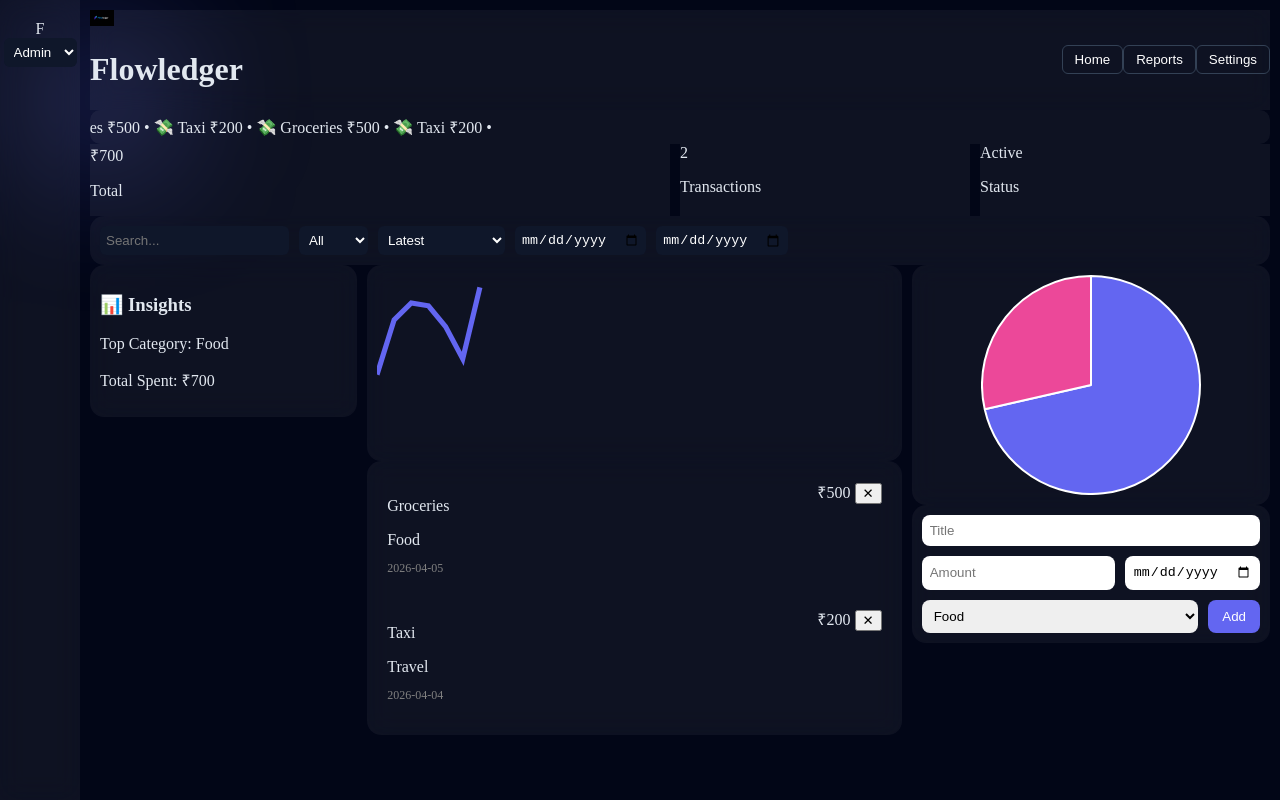
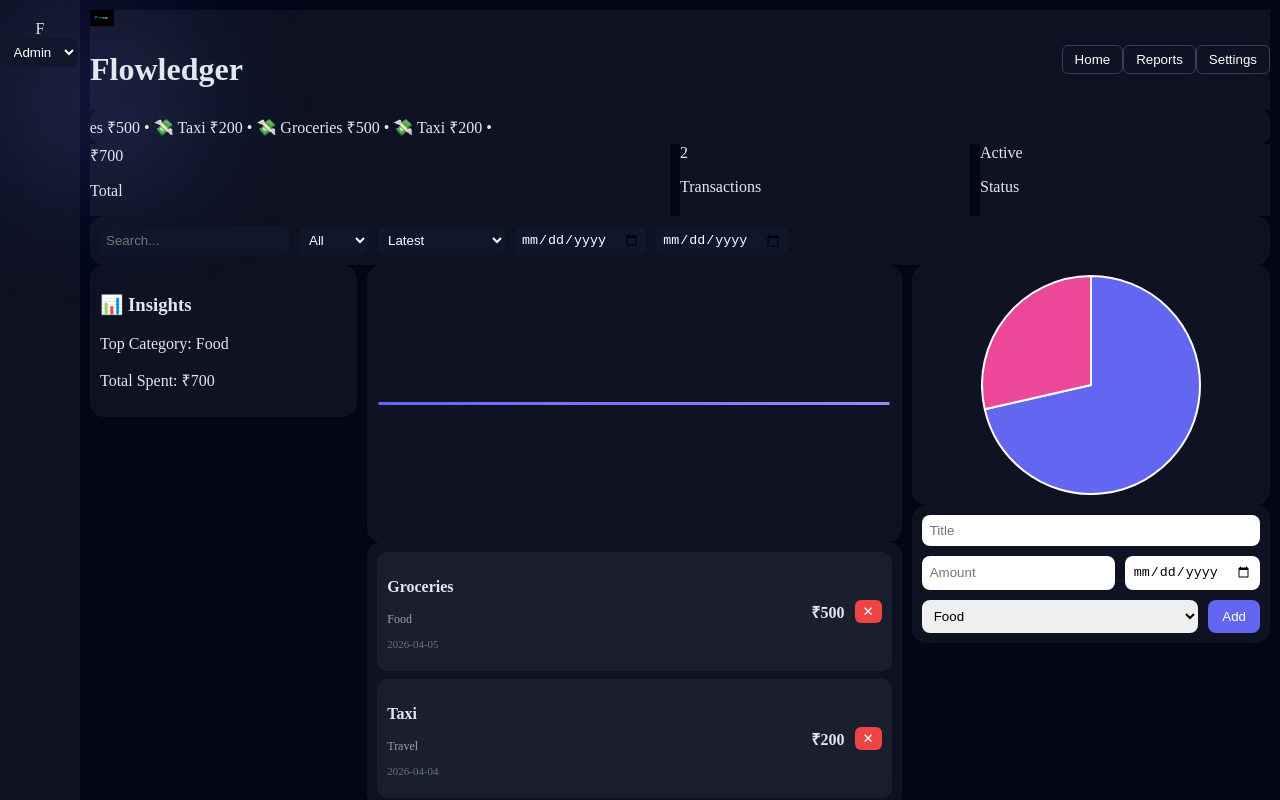
Before and after one commit to SujalManglani/Flowledger, a Vue app: page /dashboard in a window 1280 px wide. Built offline with nearby package versions, Linux system fonts and the light colour scheme.

Commit message:
Final submission update

```diff
--- a/src/components/dashboard/WaveChart.vue
+++ b/src/components/dashboard/WaveChart.vue
@@ -1,34 +1,95 @@
 <script setup>
-import { ref, onMounted } from "vue";
+import { Line } from "vue-chartjs";
+import {
+  Chart as ChartJS,
+  LineElement,
+  CategoryScale,
+  LinearScale,
+  PointElement,
+  Tooltip,
+  Filler
+} from "chart.js";
+import { computed, onMounted, ref } from "vue";
 
-const points = ref([]);
+ChartJS.register(
+  LineElement,
+  CategoryScale,
+  LinearScale,
+  PointElement,
+  Tooltip,
+  Filler
+);
 
+const props = defineProps({ transactions: Array });
+
+/* ANIMATION STATE */
+const animatedData = ref([]);
+
+/* PREPARE DATA */
+const baseData = computed(() => props.transactions.map(t => t.amount));
+
+/* FLOWING EFFECT */
 onMounted(() => {
+  animatedData.value = [...baseData.value];
+
   setInterval(() => {
-    const val = Math.random() * 100;
-    points.value.push(val);
+    if (baseData.value.length > 0) {
+      const newData = [...animatedData.value];
+      newData.push(baseData.value[Math.floor(Math.random() * baseData.value.length)]);
+      newData.shift(); // remove first → creates flowing motion
+      animatedData.value = newData;
+    }
+  }, 1200); // speed (lower = faster)
+});
 
-    if (points.value.length > 30) {
-      points.value.shift();
+/* CHART DATA */
+const chartData = computed(() => ({
+  labels: animatedData.value.map((_, i) => i),
+  datasets: [
+    {
+      data: animatedData.value,
+
+      /* 🔥 PREMIUM COLOR */
+      borderColor: "#8b5cf6", // purple-blue gradient vibe
+
+      /* 🔥 SMOOTH CURVE */
+      tension: 0.45,
+
+      /* 🔥 CLEAN LOOK */
+      fill: false,
+      borderWidth: 3,
+      pointRadius: 0,
+
+      /* 🔥 GLOW EFFECT */
+      segment: {
+        borderColor: ctx => {
+          const gradient = ctx.chart.ctx.createLinearGradient(0, 0, 600, 0);
+          gradient.addColorStop(0, "#6366f1");
+          gradient.addColorStop(1, "#a78bfa");
+          return gradient;
+        }
+      }
     }
-  }, 700);
-});
+  ]
+}));
+
+/* OPTIONS */
+const options = {
+  responsive: true,
+  animation: {
+    duration: 800,
+    easing: "easeInOutQuad"
+  },
+  plugins: {
+    legend: { display: false }
+  },
+  scales: {
+    x: { display: false },
+    y: { display: false }
+  }
+};
 </script>
 
 <template>
-  <svg viewBox="0 0 300 100" class="wave">
-    <polyline
-      :points="points.map((p,i)=>`${i*10},${100-p}`).join(' ')"
-      fill="none"
-      stroke="#6366f1"
-      stroke-width="3"
-    />
-  </svg>
+  <Line :data="chartData" :options="options" />
 </template>
-
-<style scoped>
-.wave {
-  width: 100%;
-  height: 100%;
-}
-</style>
--- a/src/components/transactions/TransactionList.vue
+++ b/src/components/transactions/TransactionList.vue
@@ -3,36 +3,117 @@ const props = defineProps({
   transactions: Array,
   role: String
 });
-</script><template>
-<div>
-  <div v-for="tx in transactions" :key="tx.id" class="tx"><div>
-  <p>{{ tx.title }}</p>
-  <span>{{ tx.category }}</span>
+</script>
 
-  <!-- ✅ DATE DISPLAY -->
-  <p class="date">{{ tx.date }}</p>
+<template>
+<div class="list">
+  <div
+    v-for="tx in transactions"
+    :key="tx.id"
+    class="tx"
+  >
+    <!-- LEFT -->
+    <div class="tx-info">
+      <p class="title">{{ tx.title }}</p>
+      <span class="category">{{ tx.category }}</span>
+      <p class="date">{{ tx.date }}</p>
+    </div>
+
+    <!-- RIGHT -->
+    <div class="tx-right">
+      <p class="amount">₹{{ tx.amount }}</p>
+
+      <button
+        v-if="role === 'admin'"
+        @click="$emit('delete', tx.id)"
+        class="delete-btn"
+      >
+        ✕
+      </button>
+    </div>
+  </div>
+
+  <!-- EMPTY STATE -->
+  <p v-if="transactions.length === 0" class="empty">
+    No transactions found
+  </p>
 </div>
+</template>
 
-<div>
-  ₹{{ tx.amount }}
+<style scoped>
 
-  <!-- ✅ ONLY ADMIN CAN DELETE -->
-  <button v-if="role === 'admin'" @click="$emit('delete', tx.id)">
-    ✕
-  </button>
-</div>
+.list {
+  display: flex;
+  flex-direction: column;
+  gap: 8px;
+}
 
-  </div>
-</div>
-</template><style scoped>
+/* TRANSACTION CARD */
 .tx {
   display: flex;
   justify-content: space-between;
+  align-items: center;
+  padding: 10px;
+  border-radius: 10px;
+  background: rgba(255,255,255,0.05);
+  transition: 0.2s;
+}
+
+.tx:hover {
+  background: rgba(255,255,255,0.08);
+}
+
+/* LEFT SIDE */
+.tx-info {
+  display: flex;
+  flex-direction: column;
+}
+
+.title {
+  font-weight: 600;
+}
+
+.category {
+  font-size: 12px;
+  color: #94a3b8;
+}
+
+.date {
+  font-size: 11px;
+  color: #64748b;
+}
+
+/* RIGHT SIDE */
+.tx-right {
+  display: flex;
+  align-items: center;
+  gap: 10px;
+}
+
+.amount {
+  font-weight: 600;
+}
+
+/* DELETE BUTTON */
+.delete-btn {
+  background: #ef4444;
+  border: none;
+  color: white;
+  padding: 4px 8px;
+  border-radius: 6px;
+  cursor: pointer;
+  transition: 0.2s;
+}
+
+.delete-btn:hover {
+  background: #dc2626;
+}
+
+/* EMPTY */
+.empty {
+  text-align: center;
+  color: #64748b;
   padding: 10px;
 }
 
-.date {
-  font-size: 12px;
-  color: gray;
-}
 </style>
```
Also changed, not shown: 1 other file (tests, documents, lock files or other folders).
